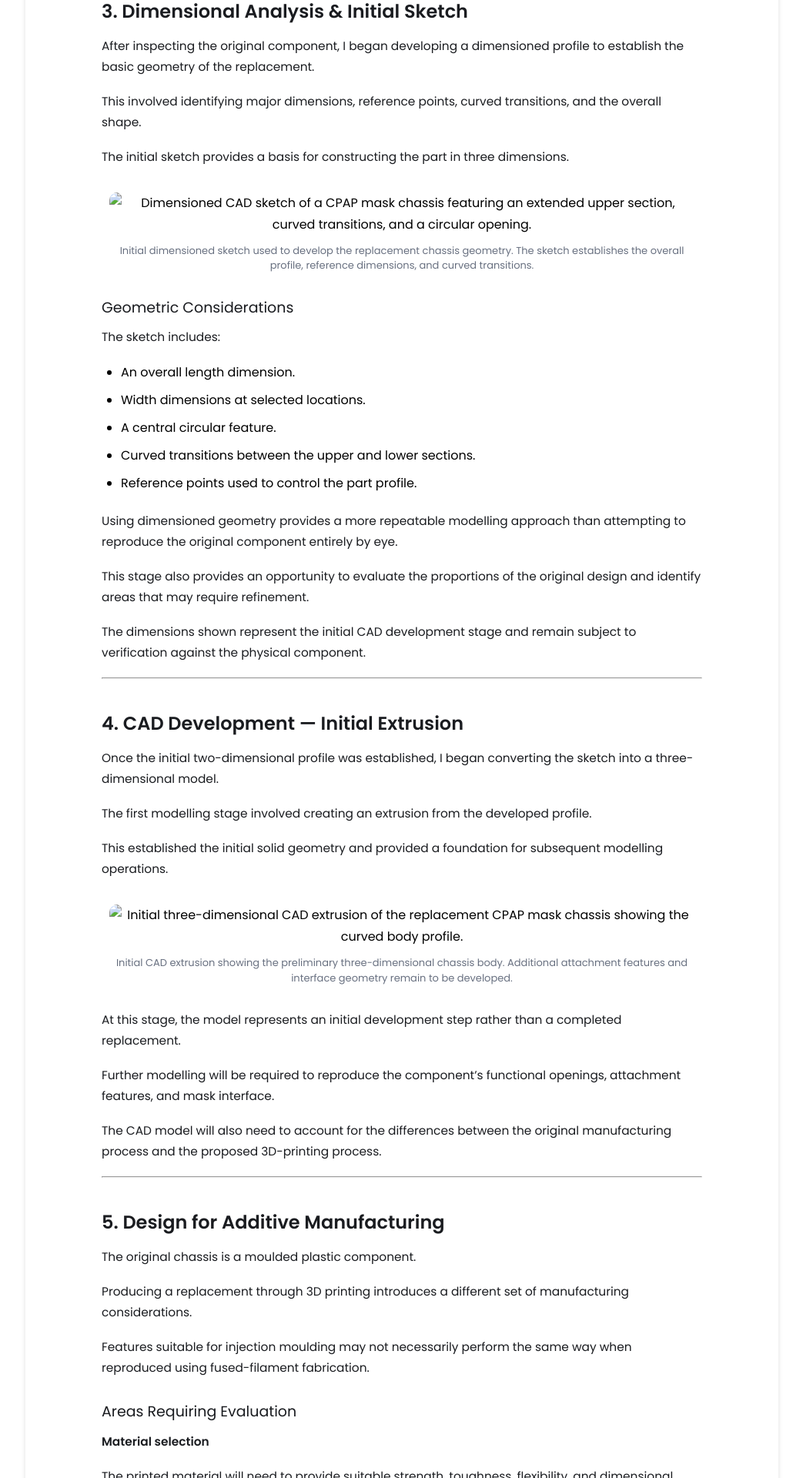
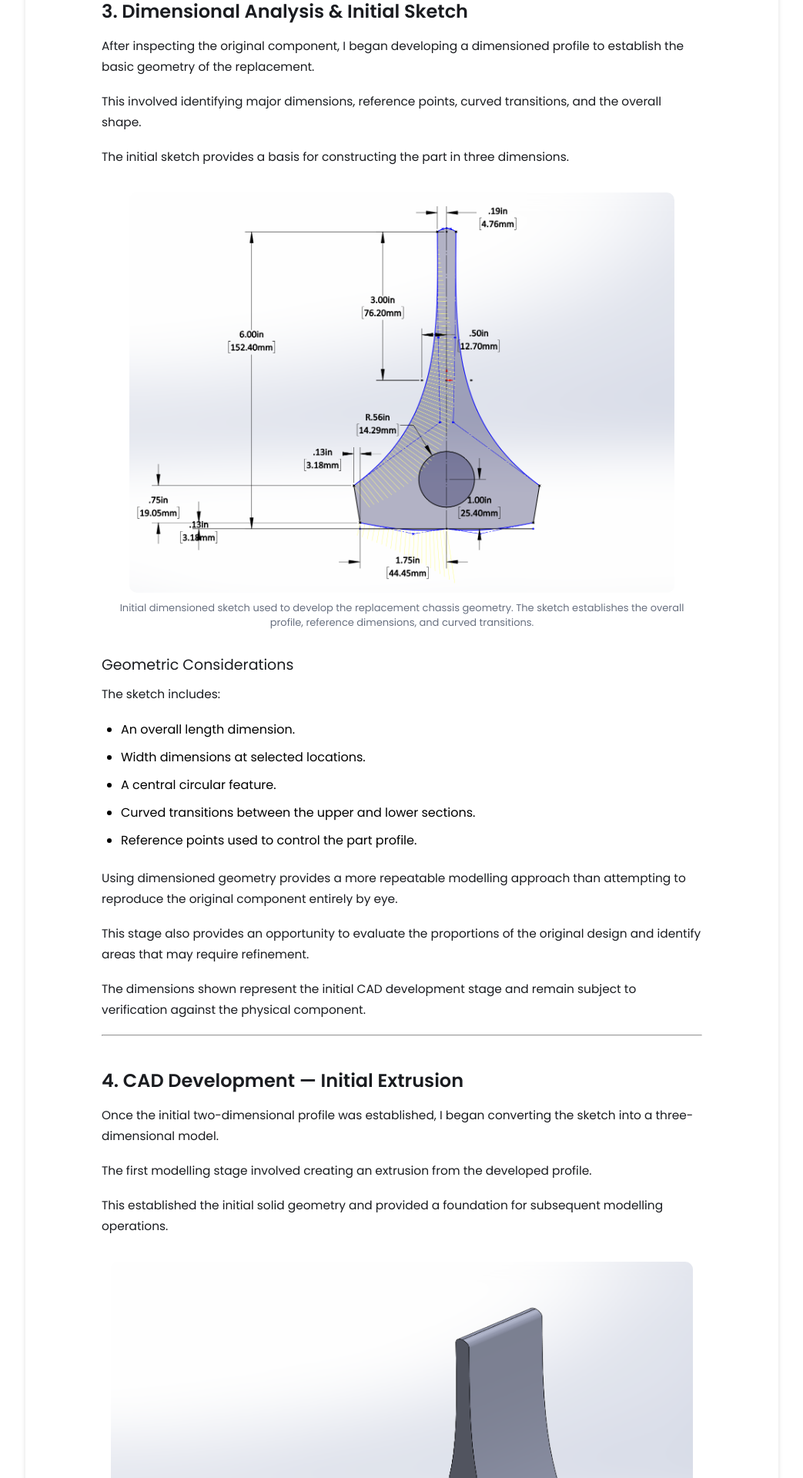
Before and after one commit to SuSpence-89/Eng-portfolio, a Jekyll site: the page built from _projects/cpap-mask-chassis.md, in a window 1280 px wide. Shown: the part 3966-5886 px from the top of the page at 77% size, without its empty margins (118-1161 px from the left). Built offline with Jekyll 4.4.1, drawn with Linux system fonts in a browser that asks for light colours.

Commit message:
Fix CPAP chassis image paths

```diff
--- a/_projects/cpap-mask-chassis.md
+++ b/_projects/cpap-mask-chassis.md
@@ -92,7 +92,7 @@ The original component incorporates several distinct geometric features:
 These features contribute to the component's overall shape and its ability to connect the mask to the supporting straps.
 
 <figure>
-  <img src="{{ '/assets/images/3d-printing/cpap-mask-chassis/cpap-chassis-original-front.jpg' | relative_url }}"
+  <img src="{{ '/assets/images/cpap-mask-chassis/cpap-chassis-original-front.jpg' | relative_url }}"
        alt="Front view of an original transparent CPAP mask chassis with circular mask opening and strap-retention features."
        loading="lazy">
   <figcaption>
@@ -103,7 +103,7 @@ These features contribute to the component's overall shape and its ability to co
 </figure>
 
 <figure>
-  <img src="{{ '/assets/images/3d-printing/cpap-mask-chassis/cpap-chassis-original-angle.jpg' | relative_url }}"
+  <img src="{{ '/assets/images/cpap-mask-chassis/cpap-chassis-original-angle.jpg' | relative_url }}"
        alt="Angled view of the original CPAP mask chassis showing the depth and shape of its moulded features."
        loading="lazy">
   <figcaption>
@@ -130,7 +130,7 @@ This involved identifying major dimensions, reference points, curved transitions
 The initial sketch provides a basis for constructing the part in three dimensions.
 
 <figure>
-  <img src="{{ '/assets/images/3d-printing/cpap-mask-chassis/cpap-chassis-dimensioned-sketch.png' | relative_url }}"
+  <img src="{{ '/assets/images/cpap-mask-chassis/cpap-chassis-dimensioned-sketch.png' | relative_url }}"
        alt="Dimensioned CAD sketch of a CPAP mask chassis featuring an extended upper section, curved transitions, and a circular opening."
        loading="lazy">
   <figcaption>
@@ -167,7 +167,7 @@ The first modelling stage involved creating an extrusion from the developed prof
 This established the initial solid geometry and provided a foundation for subsequent modelling operations.
 
 <figure>
-  <img src="{{ '/assets/images/3d-printing/cpap-mask-chassis/cpap-chassis-initial-cad.png' | relative_url }}"
+  <img src="{{ '/assets/images/cpap-mask-chassis/cpap-chassis-initial-cad.png' | relative_url }}"
        alt="Initial three-dimensional CAD extrusion of the replacement CPAP mask chassis showing the curved body profile."
        loading="lazy">
   <figcaption>
```
Also changed, not shown: other parts of _projects/cpap-mask-chassis.md (+1 -1 lines).
